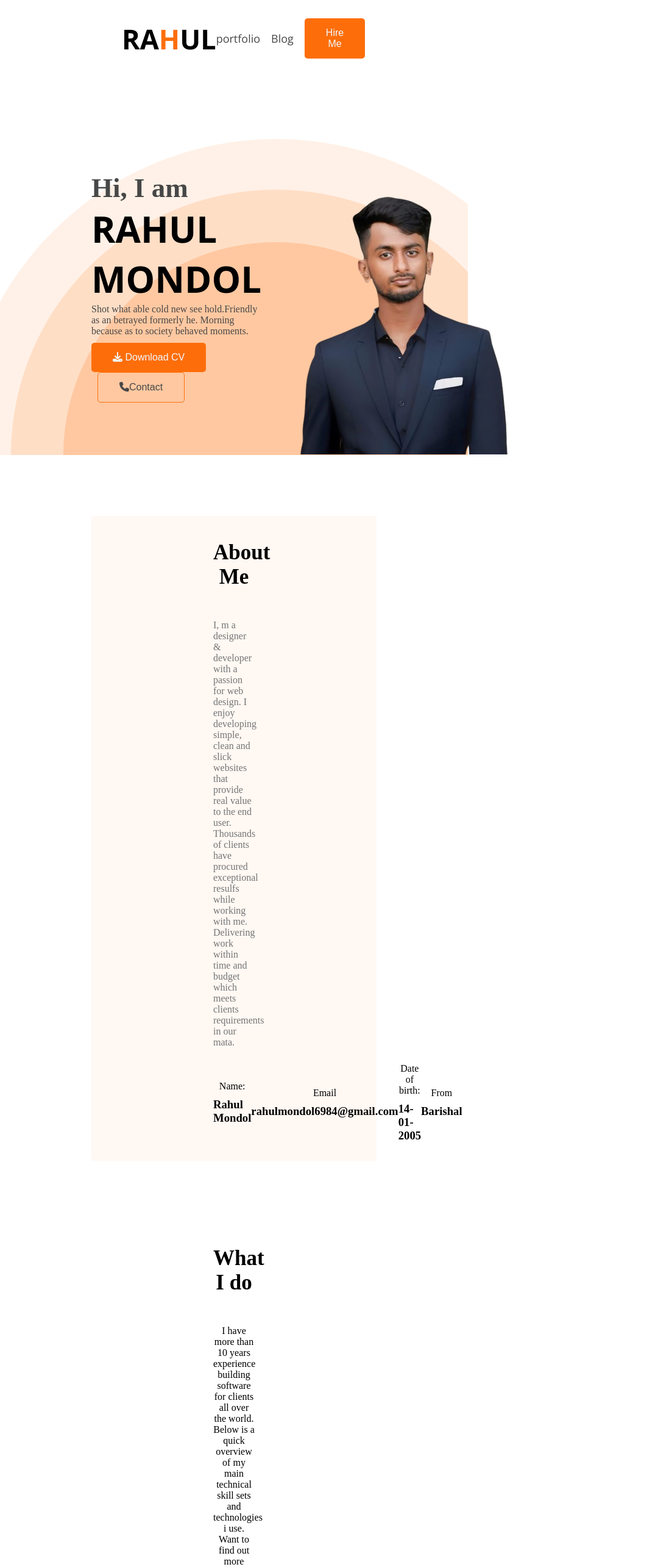
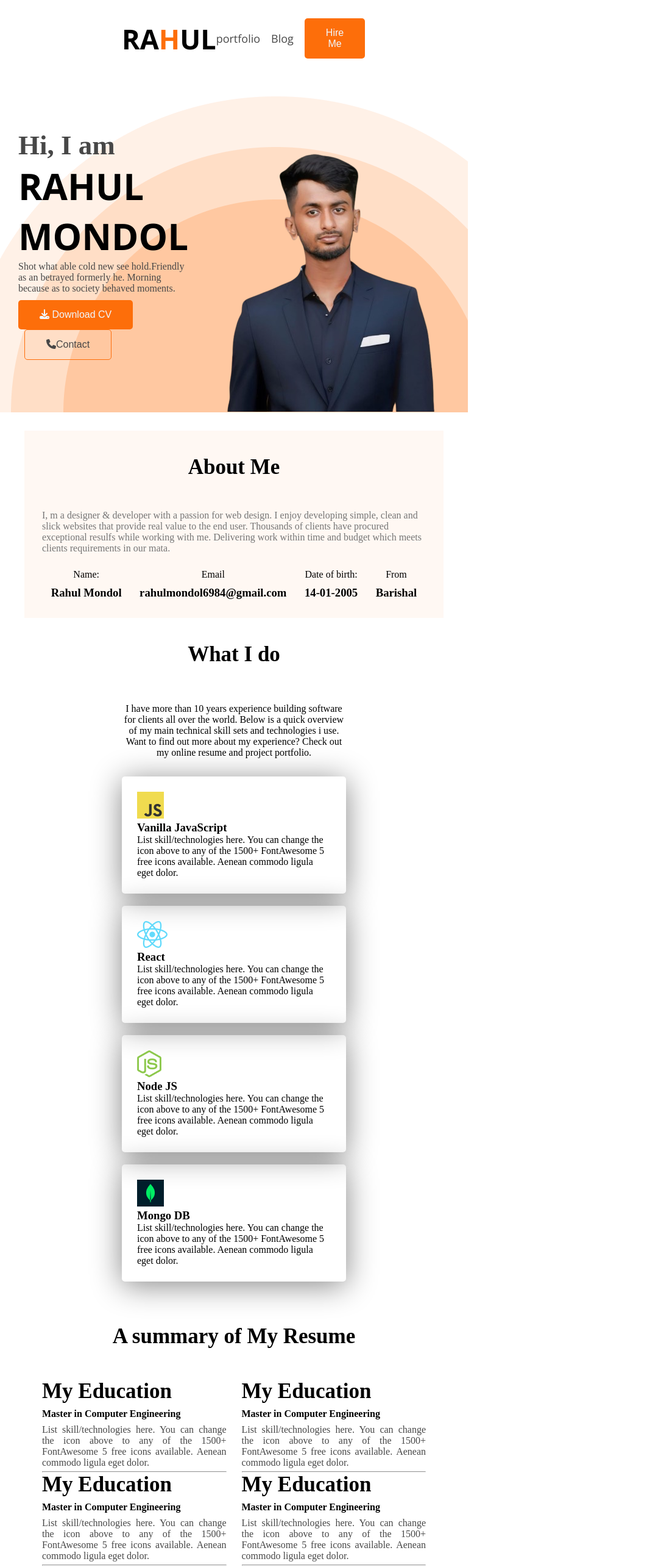
Before and after one commit to rahulwde/portfilio-1st, a plain HTML site: page index.html in a window 768 px wide. Shown: the top 2569 px of the page at 61% size, 1062 px wide, since content can reach past the window. Drawn offline with nearby package versions, Linux system fonts and the light colour scheme.

Commit message:
responsive

```diff
--- a/index.html
+++ b/index.html
@@ -30,8 +30,8 @@
 
     <!-- ========== Start main ========== -->
     <main>
-      <div class="main-content">
-        <div class="content">
+      <div class="main-content ">
+        <div class="content ">
           <h2 class="greetings">Hi, I am</h2>
           <h1 class="title">RAHUL MONDOL</h1>
           <div class="text-description">
@@ -85,7 +85,7 @@
       </div>
     </section>
 
-    <section class="section">
+    <section class="what">
       <h3 class="center section-primary">What I do</h3>
       <p class="what-description center">
         I have more than 10 years experience building software for clients all
--- a/style.css
+++ b/style.css
@@ -91,6 +91,8 @@ main{
   background-repeat: no-repeat;
 }
 main .main-content{
+
+  /* overflow-x: hidden; */
   margin: 100px 150px;
   display: flex;
   align-items: center;
@@ -100,6 +102,7 @@ main .content{
   max-width: 550px;
 
 }
+
 .content-img img{
   margin-bottom: -3px;
 }
@@ -134,6 +137,12 @@ main .content{
  color: rgba(117, 117, 117, 1);
 
 }
+.what{
+  display: flex;
+  flex-direction: column;
+  justify-content: center;
+  padding: 30px 200px;
+}
 .items{
   display: flex;
 
@@ -162,6 +171,7 @@ card{
 .resume{
   display: flex;
   gap: 25px;
+  /* overflow-x: hidden; */
 }
 .resume-title{
   font-size: 35px;
@@ -184,6 +194,7 @@ card{
 .footer{
   background-color: rgba(255, 248, 243, 1);
   padding: 130px 230px;
+  overflow-x: hidden;
   display: flex;
   gap: 25px;
 }
@@ -229,9 +240,16 @@ textarea{
   .btn-secondary{
     margin: -3px 26px;
   }
+  .what{
+    padding: 0;
+  }
   .section {
     margin: 10px -6px;
+    /* width: 100%; */
     padding: 13px 13px;
+}
+main .main-content{
+  overflow-x: hidden;
 }
 .section-primary {
   font-size: 25px;
@@ -241,4 +259,26 @@ textarea{
 .footer{
   padding: 20px 25px;
 }
+.content-img{
+  overflow-x: hidden;
 }
+}
+
+@media screen and (min-width:576px) and (max-width:992px) {
+  .section {
+    margin: 0px 40px;
+    padding: 30px 29px;
+}
+main .main-content{
+  padding: 10;
+  margin: 30px;
+
+}
+.card-section{
+  flex-direction: column;
+  gap: 20px;
+}
+.footer{
+  padding:50px 38px;
+}
+}
```
